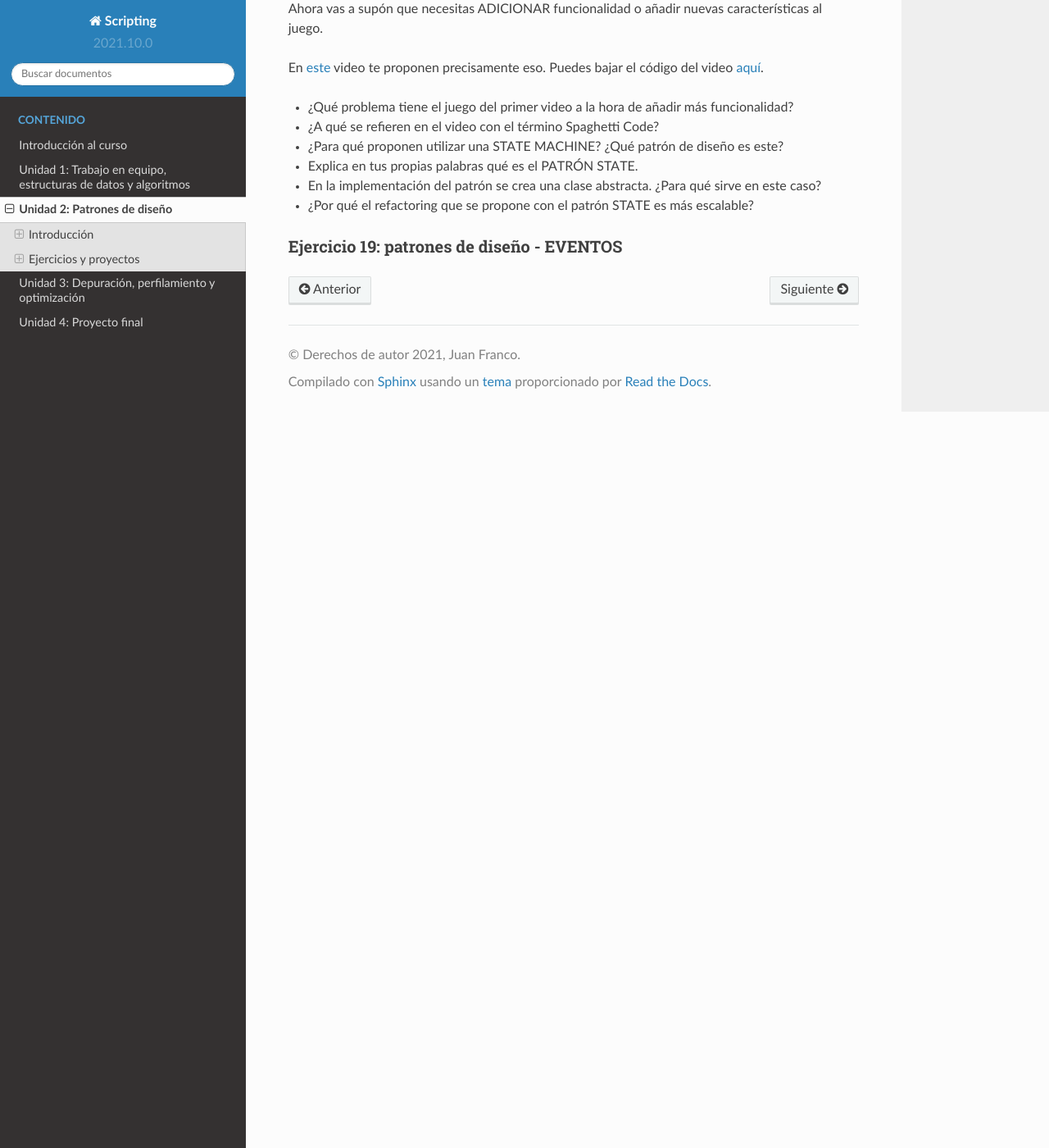
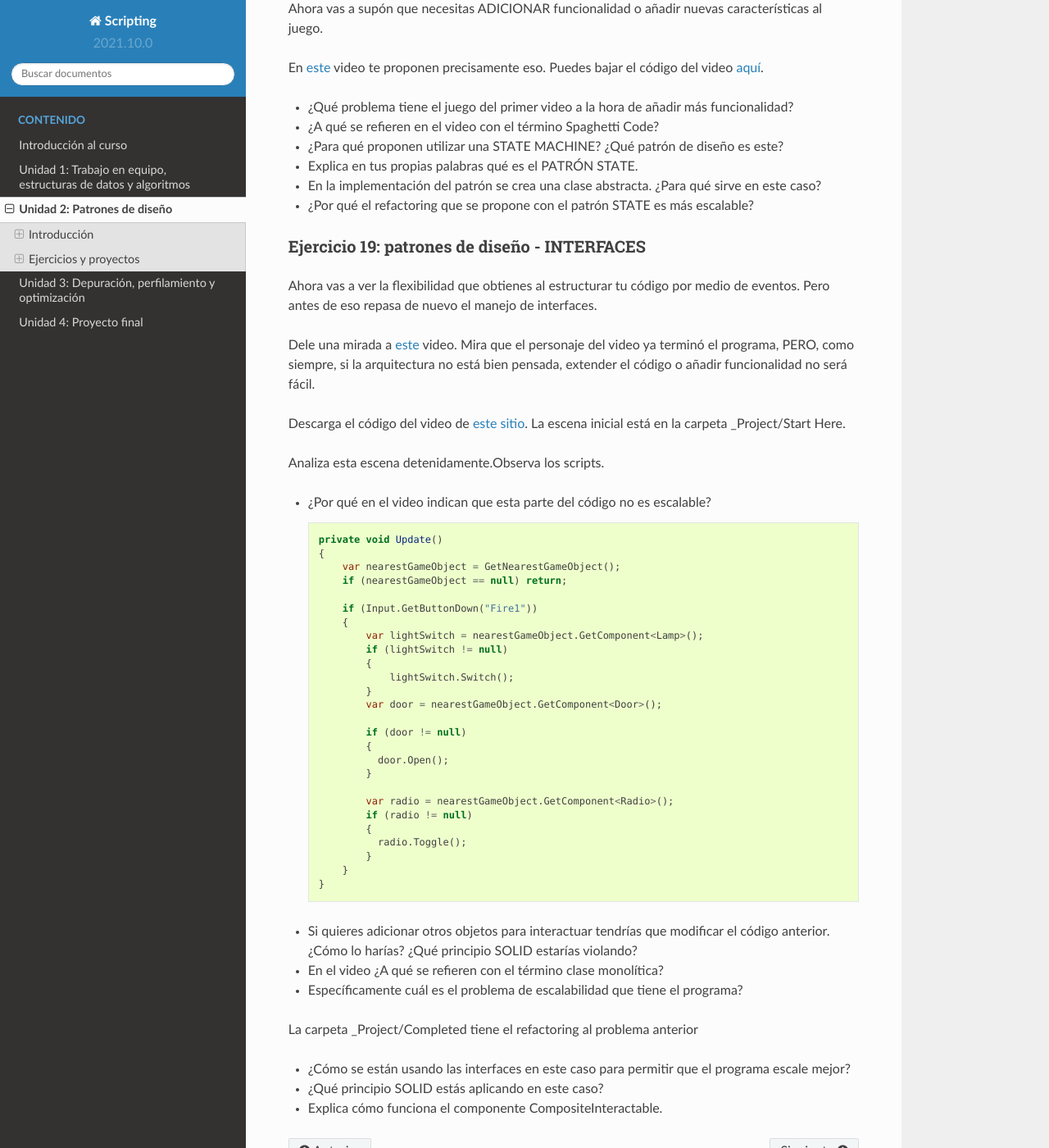
Before and after one commit to juanferfranco/scripting, a Sphinx documentation site: the page built from docs/_unidad2/unidad2.rst, in a window 1280 px wide and 1400 px high, scrolled down 4179 px. Shown: the whole window at 82% size. Built offline with Sphinx 7.4.7 and the Read the Docs theme 2.0.0, drawn with Linux system fonts in a browser that asks for light colours.

Commit message:
Unit 2 add ex 19

```diff
--- a/docs/_unidad2/unidad2.rst
+++ b/docs/_unidad2/unidad2.rst
@@ -240,5 +240,64 @@ Puedes bajar el código del video `aquí <https://www.patreon.com/posts/32320915
   en este caso?
 * ¿Por qué el refactoring que se propone con el patrón STATE es más escalable?
 
-Ejercicio 19: patrones de diseño -  EVENTOS
-^^^^^^^^^^^^^^^^^^^^^^^^^^^^^^^^^^^^^^^^^^^^
+Ejercicio 19: patrones de diseño -  INTERFACES
+^^^^^^^^^^^^^^^^^^^^^^^^^^^^^^^^^^^^^^^^^^^^^^^^
+
+Ahora vas a ver la flexibilidad que obtienes al estructurar tu código por medio
+de eventos. Pero antes de eso repasa de nuevo el manejo de interfaces.
+
+Dele una mirada a `este <https://youtu.be/2LA3BLqOw9g>`__ video. Mira que el personaje
+del video ya terminó el programa, PERO, como siempre, si la arquitectura no está bien
+pensada, extender el código o añadir funcionalidad no será fácil.
+
+Descarga el código del video de `este sitio <https://www.patreon.com/posts/35152838>`__.
+La escena inicial está en la carpeta _Project/Start Here.
+
+Analiza esta escena detenidamente.Observa los scripts.
+
+* ¿Por qué en el video indican que esta parte del código no es escalable?
+
+  .. code-block:: csharp
+
+      private void Update()
+      {
+          var nearestGameObject = GetNearestGameObject();
+          if (nearestGameObject == null) return;
+
+          if (Input.GetButtonDown("Fire1"))
+          {
+              var lightSwitch = nearestGameObject.GetComponent<Lamp>();
+              if (lightSwitch != null)
+              {
+                  lightSwitch.Switch();
+              }
+              var door = nearestGameObject.GetComponent<Door>();
+
+              if (door != null)
+              {
+                door.Open();
+              }
+
+              var radio = nearestGameObject.GetComponent<Radio>();
+              if (radio != null)
+              {
+                radio.Toggle();
+              }
+          }
+      }
+
+* Si quieres adicionar otros objetos para interactuar tendrías que modificar el código anterior.
+  ¿Cómo lo harías? ¿Qué principio SOLID estarías violando?
+
+* En el video  ¿A qué se refieren con el término clase monolítica?
+
+* Específicamente cuál es el problema de escalabilidad que tiene el programa?
+
+La carpeta _Project/Completed tiene el refactoring al problema anterior
+
+* ¿Cómo se están usando las interfaces en este caso para permitir que el programa
+  escale mejor?
+
+* ¿Qué principio SOLID estás aplicando en este caso?
+
+* Explica cómo funciona el componente CompositeInteractable.
```
